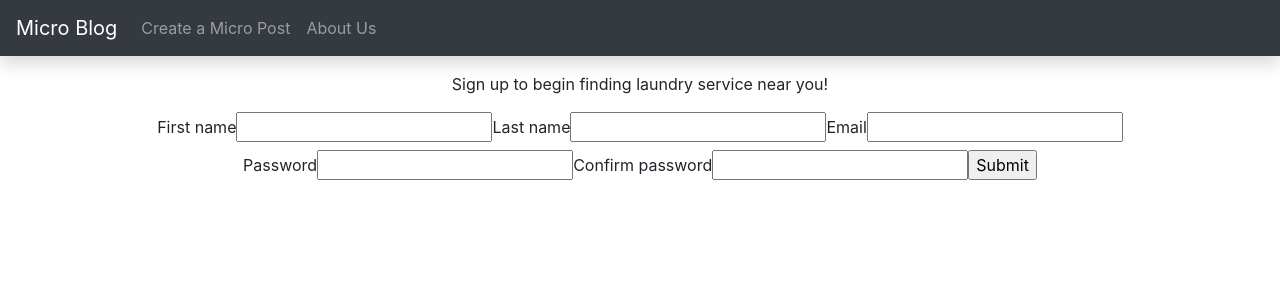
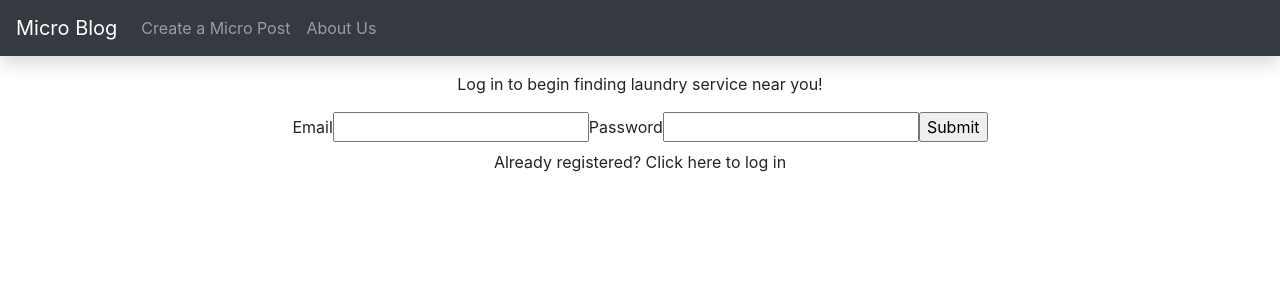
Before and after one commit to b-bista/wash-to-go, a React (Create React App) app in the folder client/: page / in a window 1280 px wide. Shown: the top 300 px of the page. Built offline with nearby package versions, Linux system fonts and the light colour scheme.

Commit message:
Fixed toggling between sign-up/login

```diff
--- a/client/src/pages/LandingPage/LandingPage.js
+++ b/client/src/pages/LandingPage/LandingPage.js
@@ -5,21 +5,21 @@ import LoginForm from './components/LoginForm'
 
 class LandingPage extends React.Component {
     state = {
-      newUser: true
+      newUser: false
     }
 
-    newUserToggle (e) {
+    newUserToggle = (e) => {
       e.preventDefault();
-      this.setState({newUser: !this.state.newUser})
+      this.setState({newUser: !this.state.newUser});
     }
 
     render() {
-
       if (this.state.newUser)
         return <SignUpForm toggleUser={this.newUserToggle}/>;
       else
-        return <LoginForm/>;
+        return <LoginForm toggleUser={this.newUserToggle}/>;
     }
+
   }
 
   export default LandingPage;
--- a/client/src/pages/LandingPage/components/LoginForm.js
+++ b/client/src/pages/LandingPage/components/LoginForm.js
@@ -21,6 +21,10 @@ class LoginForm extends React.Component {
   render() {
 
     return (
+      <div>
+
+        <p>Log in to begin finding laundry service near you!</p>
+
         <form>
             <label>
                 Email
@@ -46,6 +50,11 @@ class LoginForm extends React.Component {
             onClick={this.login}
             />
         </form>
+
+        <a onClick={this.props.toggleUser}>Already registered? Click here to log in</a>
+
+      </div>
+
     );
   }
 }
--- a/client/src/pages/LandingPage/components/SignUpForm.js
+++ b/client/src/pages/LandingPage/components/SignUpForm.js
@@ -99,6 +99,7 @@ class SignUpForm extends React.Component {
                 />
             </form>
 
+            <a onClick={this.props.toggleUser}>Already registered? Click here to log in</a>
         </div>
 
     );
```
